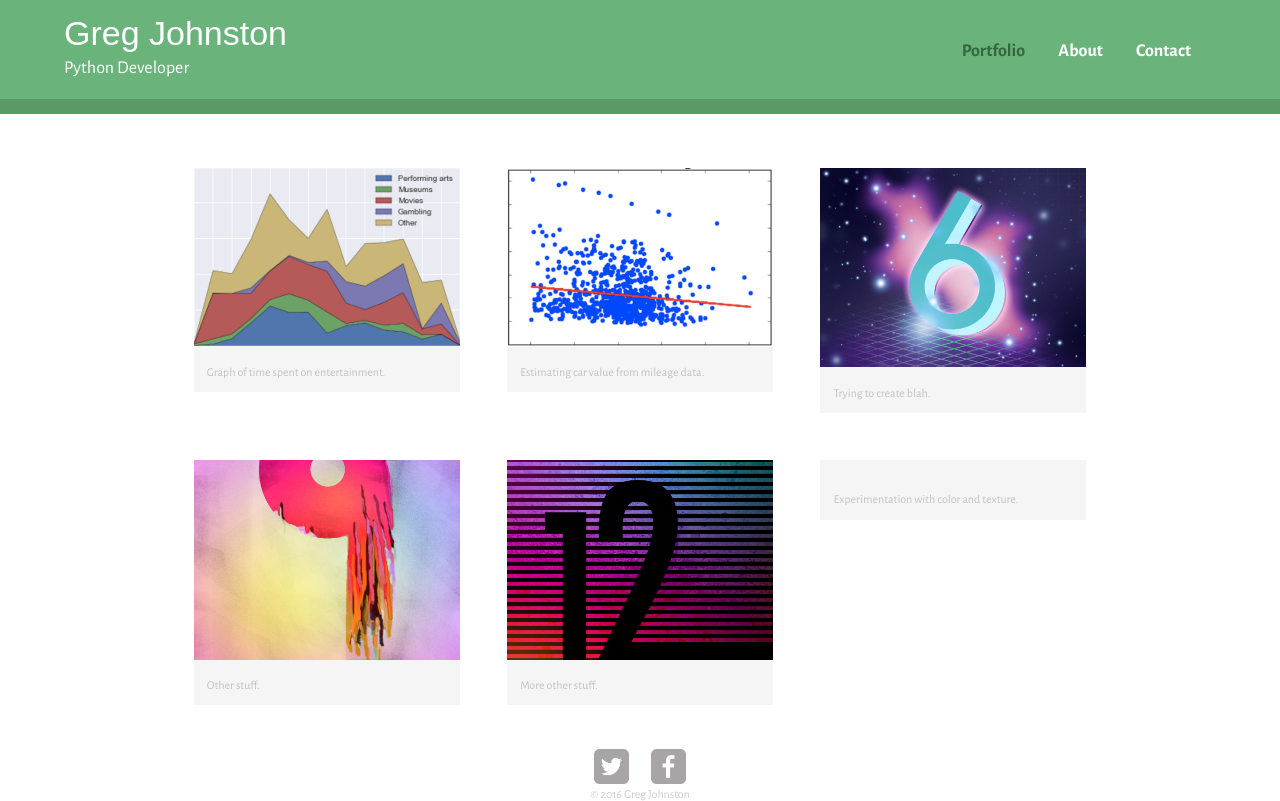
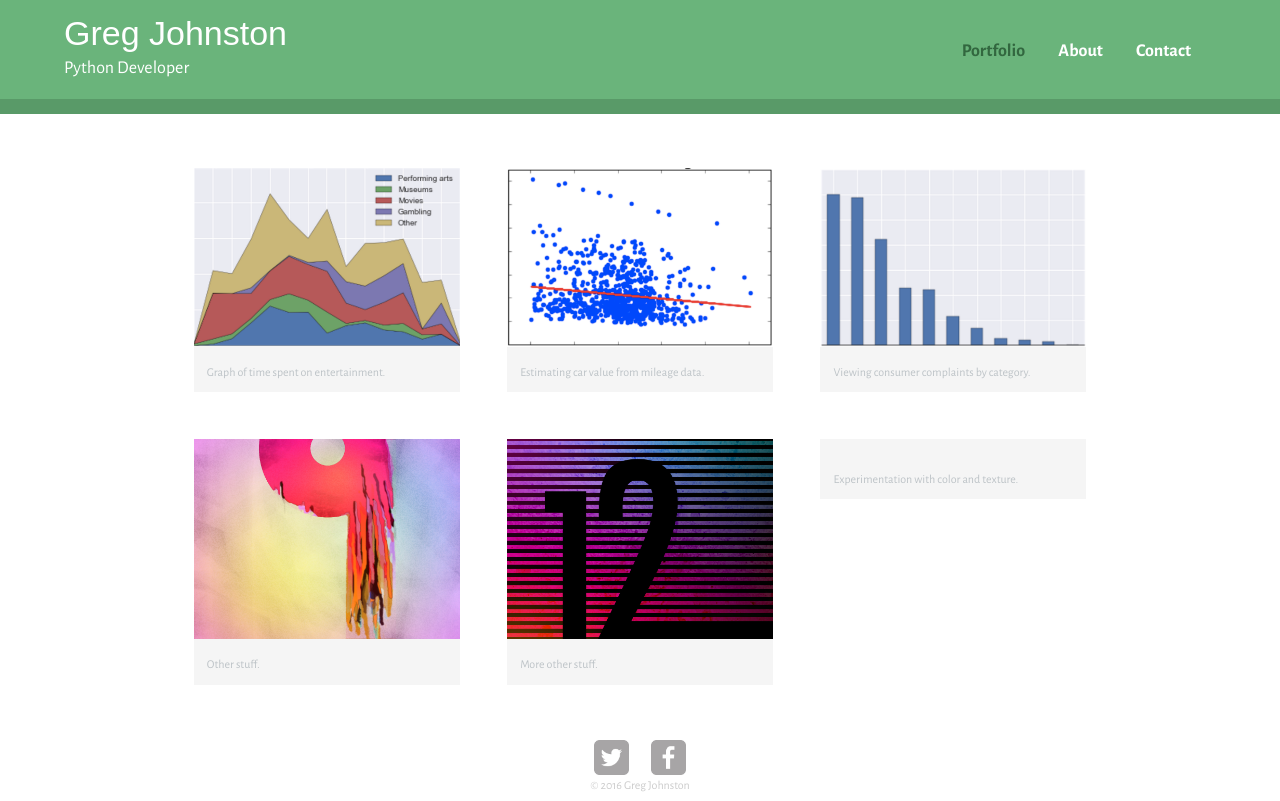
Before and after one commit to gregajohnston/gregj126.github.io, a plain HTML site: page index.html in a window 1280 px wide. Drawn offline with nearby package versions, Linux system fonts and the light colour scheme; a web font is replaced by a local one.

Commit message:
Consumer complaint links added

```diff
--- a/index.html
+++ b/index.html
@@ -39,9 +39,9 @@
                         </a>
                     </li>
                     <li>
-                        <a href='img/numbers-06.jpg'>
-                            <img src='img/numbers-06.jpg' alt=''/>
-                            <p>Trying to create blah.</p>
+                        <a href='https://github.com/gregj126/consumer-complaints'>
+                            <img src='img/Picture-03.png' alt=''/>
+                            <p>Viewing consumer complaints by category.</p>
                         </a>
                     </li>
                     <li>
```
Also changed, not shown: img/Picture-03.png (added), img/numbers-06.jpg (deleted).
